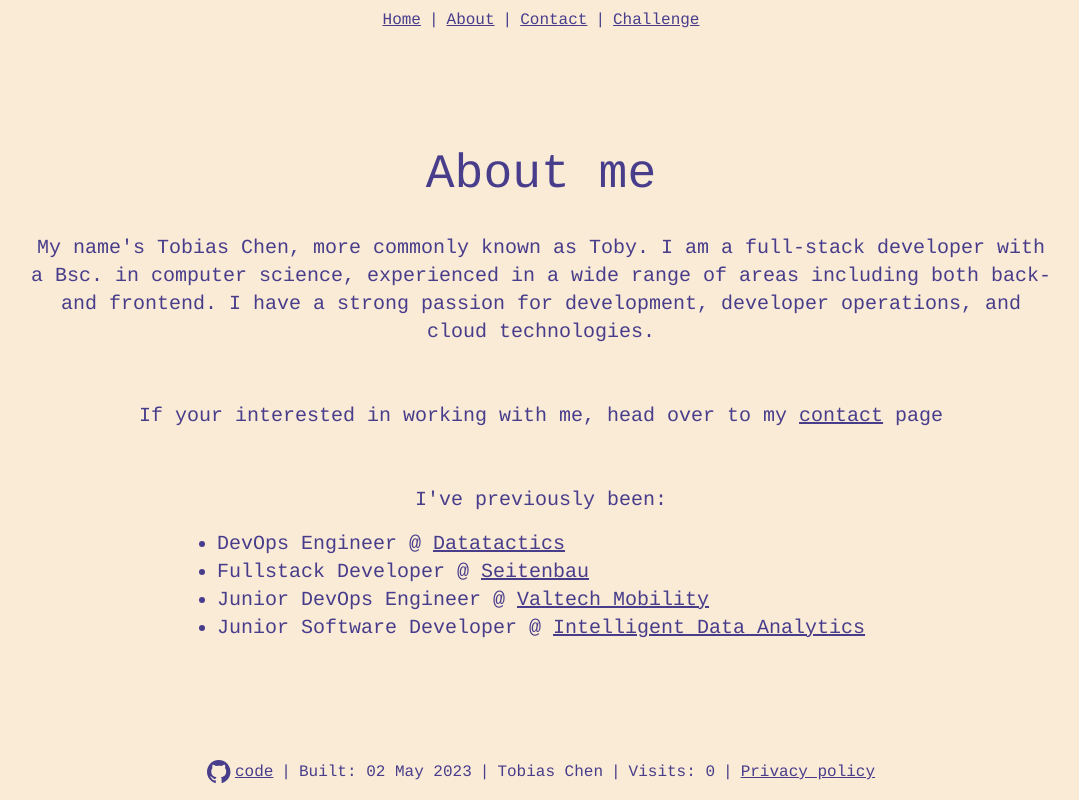
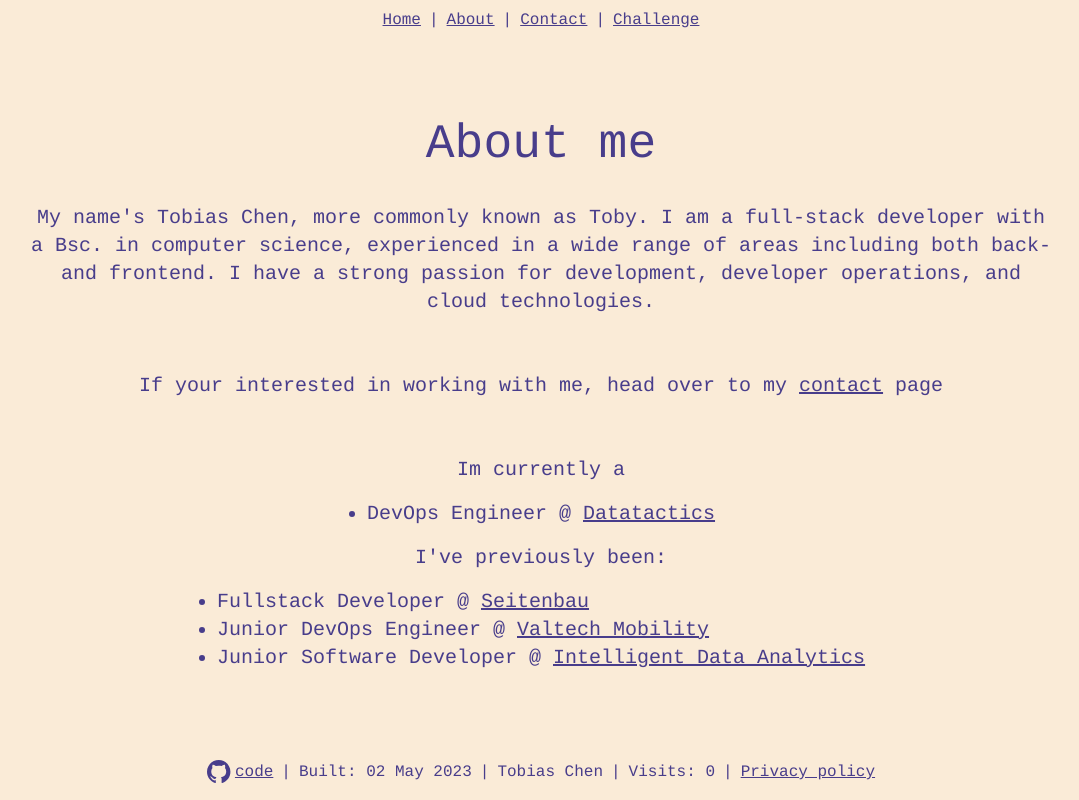
Before and after one commit to TobiasChen/toby-homepage, a React (Vite) app: page /about in a window 1280 px wide. Shown: the whole page, without its empty margins (99-1178 px from the left). Built offline with nearby package versions, Linux system fonts and the light colour scheme; no server answers.

Commit message:
Updated About.tsx

```diff
--- a/src/About.tsx
+++ b/src/About.tsx
@@ -13,10 +13,15 @@ export default function About(prop: { title: string }) {
       <p className=" text-xl text-center mb-10">My name's Tobias Chen, more commonly known as Toby. I am a full-stack developer with a Bsc. in computer science, experienced in a wide range of areas including both back- and frontend. I have
        a strong passion for development,  developer operations, and cloud technologies.</p>
       <p className=" text-xl text-center mb-10">If your interested in working with me, head over to my <Link to={"/contact"}>contact</Link> page</p>
+      <p className=" text-xl text-center">Im currently a</p>
+      <div className="text-center">
+        <ul className="text-xl text-left inline-block list-disc">
+          <li>DevOps Engineer @ <a href="www.datatactics.de" rel="noopener noreferrer" target="_blank">Datatactics</a></li>
+        </ul>
+      </div>
       <p className=" text-xl text-center">I've previously been:</p>
       <div className="text-center">
         <ul className="text-xl text-left inline-block list-disc">
-            <li>DevOps Engineer @ <a href="www.datatactics.de" rel="noopener noreferrer" target="_blank">Datatactics</a></li>
             <li>Fullstack Developer @ <a href="www.seitenbau.com" rel="noopener noreferrer" target="_blank">Seitenbau</a></li>
             <li>Junior DevOps Engineer @ <a href="www.valtech-mobility.de" rel="noopener noreferrer" target="_blank">Valtech Mobility</a></li>
             <li>Junior Software Developer @ <a href="www.ida-sds.com" rel="noopener noreferrer" target="_blank">Intelligent Data Analytics</a></li>
```
